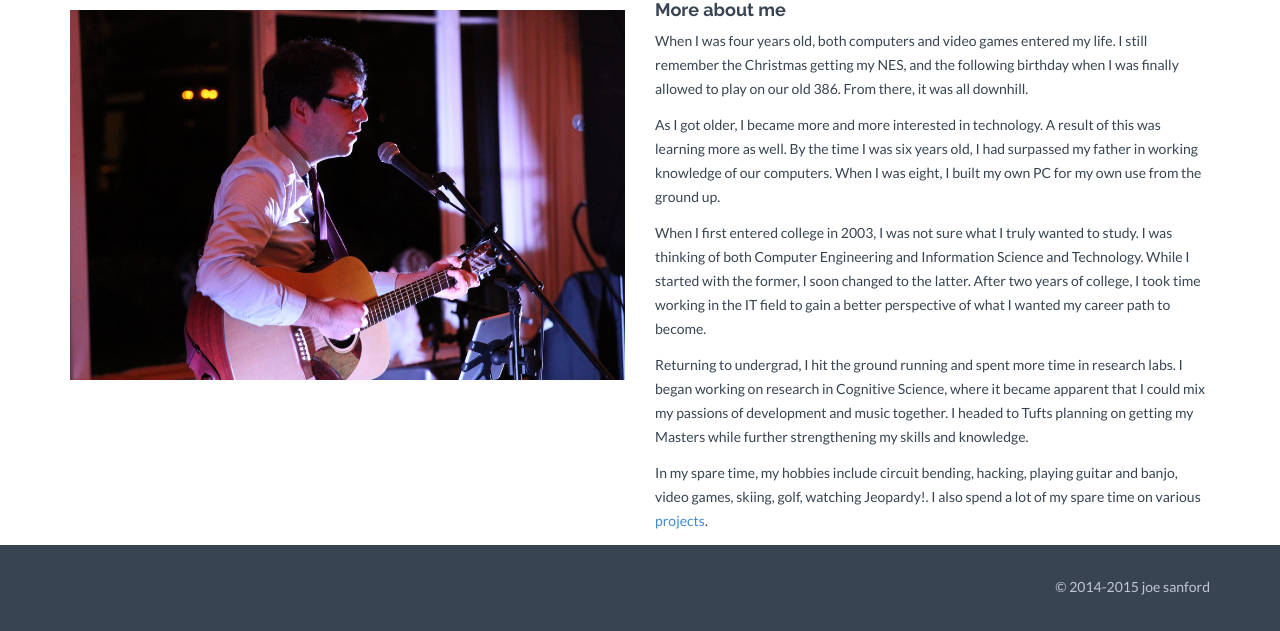
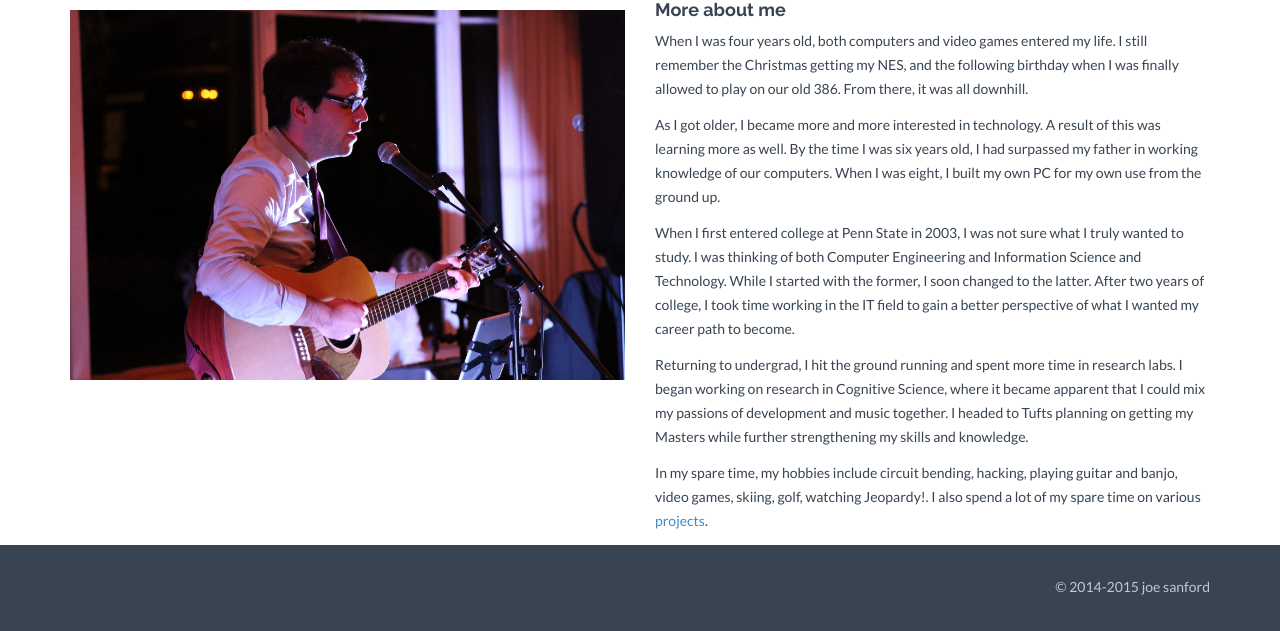
Before and after one commit to joesanford/homepage, a Flask app: page /about in a window 1280 px wide. Shown: the part 170-801 px from the top of the page. Run offline with Flask 2, Linux system fonts and the light colour scheme; some libraries are stand-ins or nearby versions.

Commit message:
Oh yeah, there

```diff
--- a/templates/about.html
+++ b/templates/about.html
@@ -18,7 +18,7 @@
 		 		<h4>More about me</h4>
 		 		<p>When I was four years old, both computers and video games entered my life. I still remember the Christmas getting my NES, and the following birthday when I was finally allowed to play on our old 386. From there, it was all downhill.</p>
 		 		<p>As I got older, I became more and more interested in technology. A result of this was learning more as well. By the time I was six years old, I had surpassed my father in working knowledge of our computers. When I was eight, I built my own PC for my own use from the ground up.</p>
-		 		<p>When I first entered college in 2003, I was not sure what I truly wanted to study. I was thinking of both Computer Engineering and Information Science and Technology. While I started with the former, I soon changed to the latter. After two years of college, I took time working in the IT field to gain a better perspective of what I wanted my career path to become.</p>
+		 		<p>When I first entered college at Penn State in 2003, I was not sure what I truly wanted to study. I was thinking of both Computer Engineering and Information Science and Technology. While I started with the former, I soon changed to the latter. After two years of college, I took time working in the IT field to gain a better perspective of what I wanted my career path to become.</p>
 		 		<p>Returning to undergrad, I hit the ground running and spent more time in research labs. I began working on research in Cognitive Science, where it became apparent that I could mix my passions of development and music together. I headed to Tufts planning on getting my Masters while further strengthening my skills and knowledge.</p>
 		 		<p>In my spare time, my hobbies include circuit bending, hacking, playing guitar and banjo, video games, skiing, golf, watching Jeopardy!. I also spend a lot of my spare time on various <a href="projects">projects</a>.</p>
 	 		</div>
```
Also changed, not shown: static/img/browser.png (deleted).
